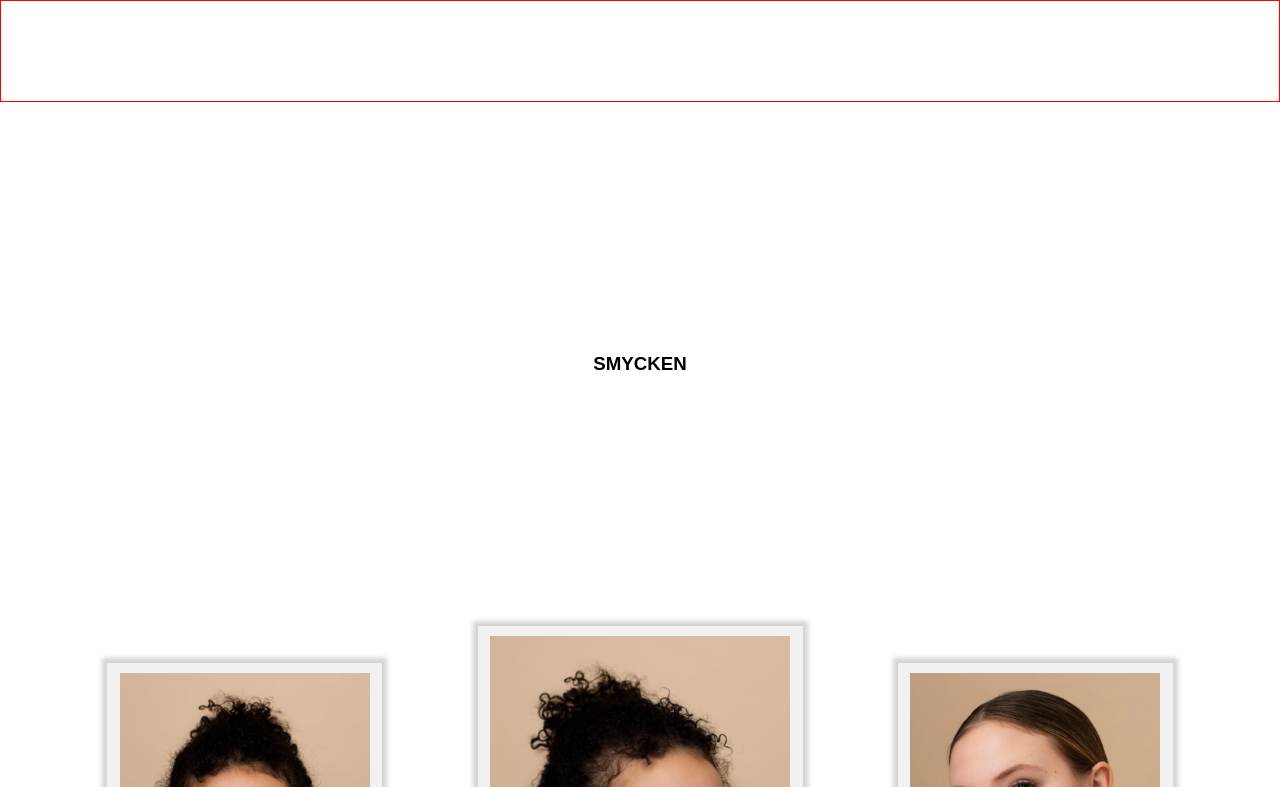
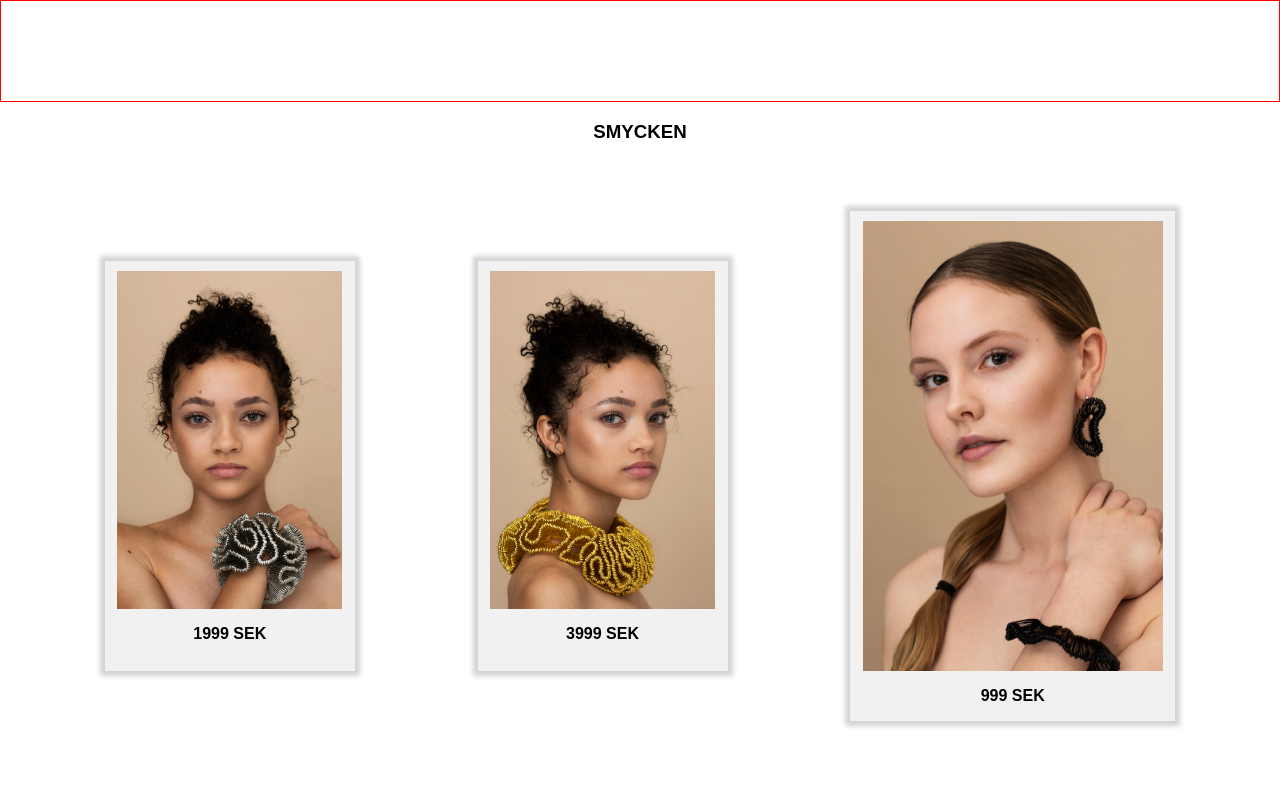
Before and after one commit to Holmkvists/first-group-project, a website: page adam.html in a window 1280 px wide. Shown: the top 787 px of the page. Drawn offline with Linux system fonts and the light colour scheme.

Commit message:
media-querys

```diff
--- a/scss/adam.scss
+++ b/scss/adam.scss
@@ -21,15 +21,14 @@ main {
     display: flex;
     flex-direction: column;
     align-items: center;
-    justify-content: space-evenly;
-    height: 2900px;
+    gap: 50px;
 }
 
 section {
     display: flex;
     flex-direction: column;
     align-items: center;
-    gap: 20px;
+    gap: 50px;
     width: 95%;
 
     .product-container {
@@ -53,15 +52,25 @@ footer {
     border: 1px solid green;
 }
 
-@media screen and (min-width: 675px) {
-    main {
-        height: 2300px;
+@media screen and (min-width: 600px) {
     section {
         flex-direction: row;
         flex-wrap: wrap;
         justify-content: space-evenly;
 
-            .product-container:nth-child(2n) {
+        .product-container {
+            width: 250px;
+            height: 410px;
+
+            img {
+                width: 225px;
+            }
+        }
+    }
+}
+
+@media screen and (min-width: 1000px) {
+    .product-container:nth-child(3n) {
         width: 325px;
         height: 510px;
 
@@ -70,5 +79,3 @@ footer {
         }
     }
 }
-    }
-}
```
Also changed, not shown: css/adam.css. Lines whose indentation alone changed are shown as unchanged.
